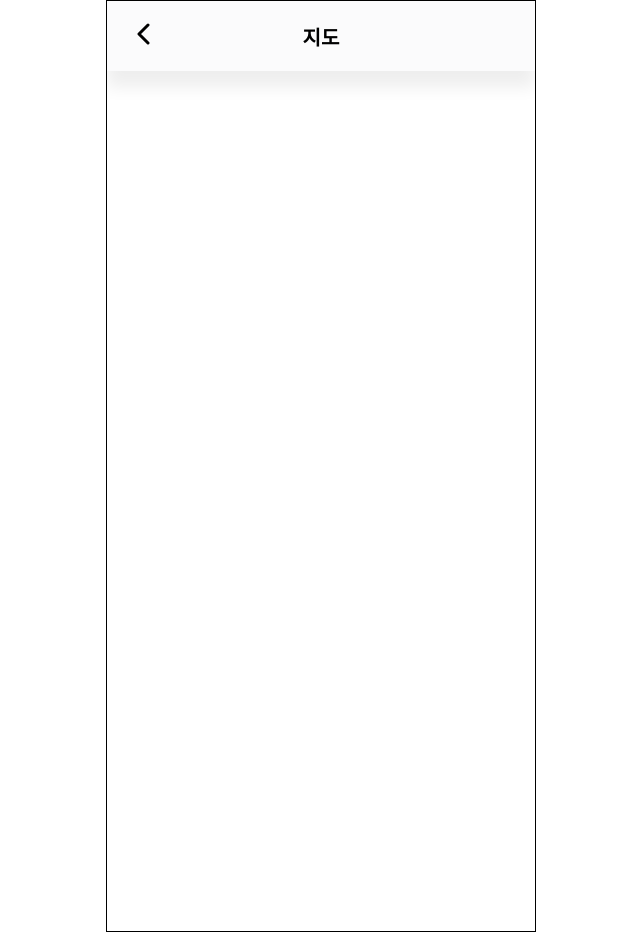
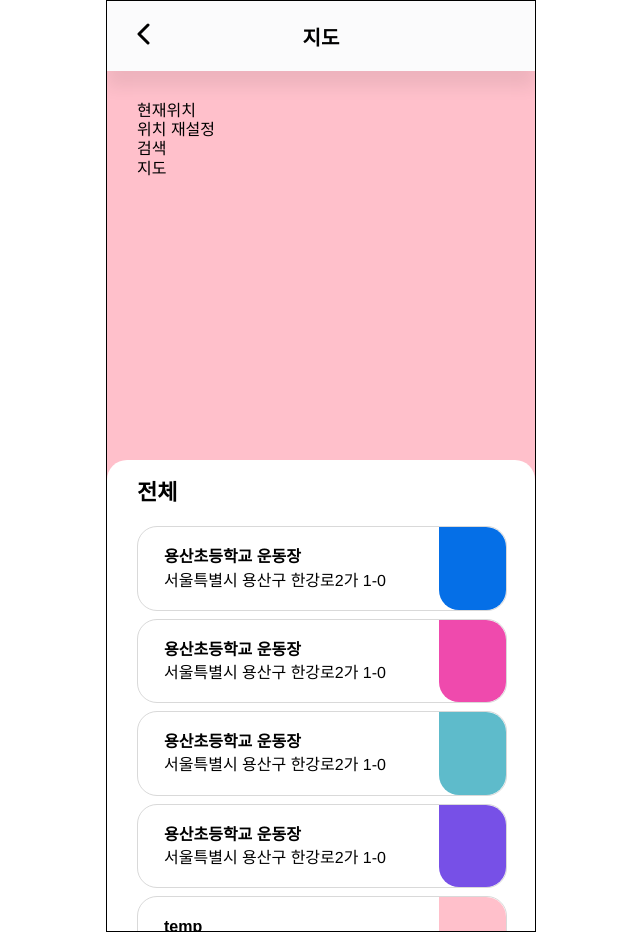
Before and after one commit to potenday-project/GuardTips, a React (Create React App) app in the folder Frontend/: page /map in a window 1280 px wide. Shown: the whole page, without its empty margins (319-959 px from the left). Built offline with nearby package versions, Linux system fonts and the light colour scheme; a web font is replaced by a local one.

Commit message:
지도 페이지 레이아웃 & 필터링 추가

```diff
--- a/Frontend/src/index.tsx
+++ b/Frontend/src/index.tsx
@@ -40,6 +40,7 @@ footer, header, hgroup, main, menu, nav, section {
     display: none;
 }
 body {
+  position: relative;
   @font-face {
     font-family: "Giants";
     src: url("https://cdn.jsdelivr.net/gh/projectnoonnu/noonfonts_2307-1@1.1/Giants-Bold.woff2")
--- a/Frontend/src/pages/Map/Map.tsx
+++ b/Frontend/src/pages/Map/Map.tsx
@@ -1,16 +1,217 @@
+import { styled } from "styled-components";
 import Header from "../../components/Header";
 import { useLocation } from "react-router-dom";
+import { useState } from "react";
+
+const MapWrap = styled.section`
+  width: 100%;
+  height: 100%;
+  background-color: pink;
+  position: relative;
+`;
+
+const MapContents = styled.div`
+  width: 100%;
+  padding: 30px;
+`;
+
+const ContentsWrap = styled.section`
+  padding: 0 30px;
+  border-radius: 20px 20px 0 0;
+  width: 100%;
+  height: 471px;
+  background-color: white;
+  position: absolute;
+  bottom: 0;
+`;
+
+const SelectWrap = styled.div`
+  position: relative;
+  margin: 20px 0;
+  h3 {
+    color: var(--G_00, #000);
+    font-family: "Giants";
+    font-size: 22px;
+    font-weight: 700;
+  }
+`;
+const SelectList = styled.ul`
+  width: 153px;
+  height: 264px;
+  border-radius: 12px;
+  background: var(--G_04, #ececec);
+  display: inline-block;
+  margin-top: 4px;
+  position: absolute;
+  z-index: 1;
+  .active {
+    width: 100%;
+    border-radius: 12px;
+    background: var(--B_00, rgba(5, 111, 231, 0.3));
+  }
+  li {
+    text-indent: 15px;
+    color: var(--G_00, #000);
+    font-family: "Pretendard";
+    font-size: 16px;
+    font-weight: 500;
+    line-height: 43.5px;
+  }
+`;
+const ListWrap = styled.div``;
+
+interface IList {
+  color: string;
+}
+const List = styled.li<IList>`
+  position: relative;
+  display: flex;
+  width: 370px;
+  margin-bottom: 8px;
+  padding: 20px 26px;
+  flex-direction: column;
+  align-items: flex-start;
+  gap: 4px;
+  border-radius: 20px;
+  border: 1px solid var(--G_03, #d9d9d9);
+  background: var(--W_00, #fff);
+
+  .label {
+    position: absolute;
+    top: 0;
+    right: 0;
+    width: 67px;
+    height: 100%;
+    flex-shrink: 0;
+    border-radius: 0px 20px 20px 20px;
+    background: #056fe7;
+    background: ${(props) =>
+      props.color === "민방위대피소"
+        ? "#056fe7"
+        : props.color === "임시주거시설"
+        ? "pink"
+        : props.color === "지진 대피소"
+        ? "yellow"
+        : props.color === "급수시설"
+        ? "#5EBBCB"
+        : props.color === "병원"
+        ? "#EF4AAD"
+        : props.color === "약국"
+        ? "#7750E7"
+        : null};
+  }
+`;
 
 const Map = () => {
   const location = useLocation();
   const enterName = location.state;
+  const [showMenu, setShowMenu] = useState(false);
+  const [menuName, setMenuName] = useState("전체");
 
-  console.log(enterName);
+  const menuList = [
+    "전체",
+    "민방위대피소",
+    "임시주거시설",
+    "지진 대피소",
+    "급수시설",
+    "병원&약국",
+  ];
+
+  const data = [
+    {
+      name: "용산초등학교 운동장",
+      address: "서울특별시 용산구 한강로2가 1-0",
+      type: "민방위대피소",
+    },
+    {
+      name: "용산초등학교 운동장",
+      address: "서울특별시 용산구 한강로2가 1-0",
+      type: "병원",
+    },
+    {
+      name: "용산초등학교 운동장",
+      address: "서울특별시 용산구 한강로2가 1-0",
+      type: "급수시설",
+    },
+    {
+      name: "용산초등학교 운동장",
+      address: "서울특별시 용산구 한강로2가 1-0",
+      type: "약국",
+    },
+    {
+      name: "temp",
+      address: "a",
+      type: "임시주거시설",
+    },
+
+    {
+      name: "temp",
+      address: "a",
+      type: "지진 대피소",
+    },
+  ];
+
+  const menuClick = (e: React.MouseEvent<HTMLLIElement>) => {
+    const {
+      currentTarget: { innerText },
+    } = e;
+    setMenuName(innerText);
+    setShowMenu(false);
+  };
+
+  const searched = data.filter((data) => {
+    if (menuName === "전체") {
+      return data;
+    } else if (menuName === "병원&약국") {
+      return data.type.includes("병원") || data.type.includes("약국");
+    }
+    return data.type.includes(menuName);
+  });
 
   return (
-    <div>
+    <MapWrap>
       <Header title={"지도"} />
-    </div>
+      <MapContents>
+        <ul>
+          <li>현재위치</li>
+          <li>위치 재설정</li>
+          <li>검색</li>
+        </ul>
+        지도
+      </MapContents>
+      <ContentsWrap>
+        <SelectWrap>
+          <h3 onClick={() => setShowMenu((prev) => !prev)}>{menuName}</h3>
+          {showMenu ? (
+            <SelectList>
+              {menuList.map((x) => {
+                return (
+                  <li
+                    className={menuName === x ? "active" : undefined}
+                    onClick={menuClick}
+                  >
+                    {x}
+                  </li>
+                );
+              })}
+            </SelectList>
+          ) : null}
+        </SelectWrap>
+        <ListWrap>
+          <ul>
+            {searched.map((x) => {
+              return (
+                <List color={x.type}>
+                  <h3>{x.name}</h3>
+                  <p>{x.address}</p>
+                  <div className="label"></div>
+                </List>
+              );
+            })}
+          </ul>
+        </ListWrap>
+      </ContentsWrap>
+    </MapWrap>
   );
 };
 
```
